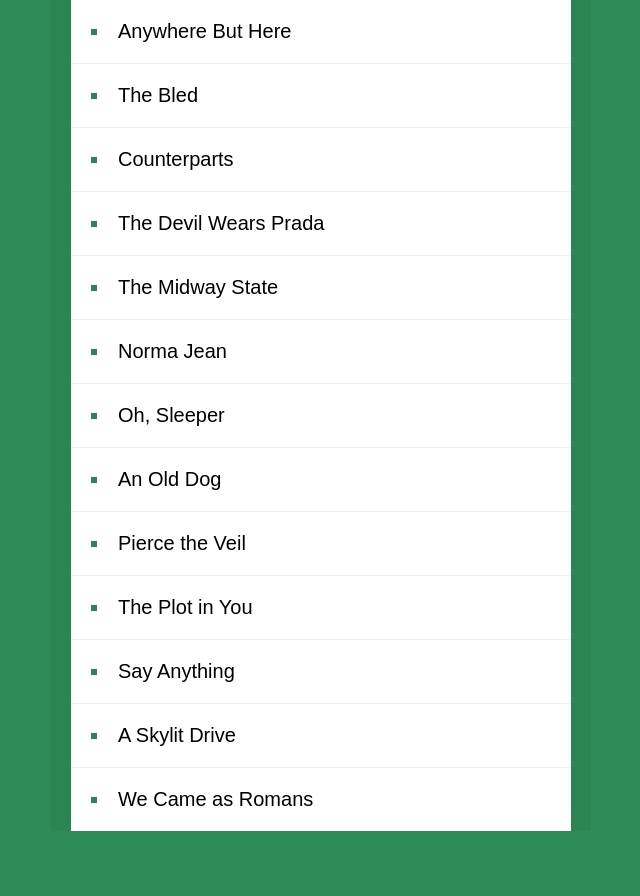
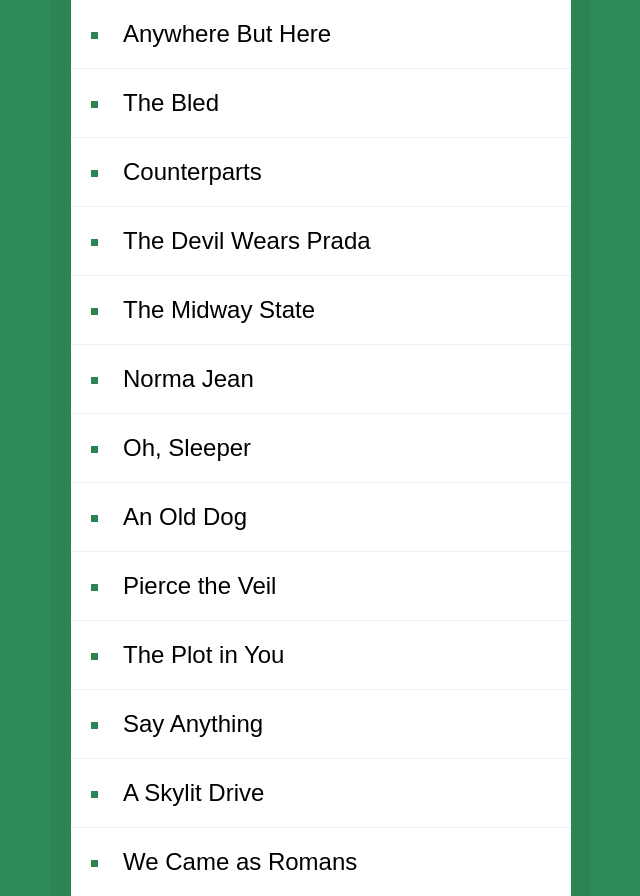
Before and after one commit to tweakdeveloper/WEB124-repo, a plain HTML site: page Javascript2/index.html in a window 1280 px wide. Shown: the whole page, without its empty margins (319-959 px from the left). Before the commit the page ends 831 px from the top, so only its background shows below. Drawn offline with Linux system fonts and the light colour scheme.

Commit message:
[Javascript2] increase font size

```diff
--- a/Javascript2/asset/main.css
+++ b/Javascript2/asset/main.css
@@ -14,6 +14,7 @@ Adapted from https://javascript30.com - Sorting band names without articles
 
 body {
   font-family: sans-serif;
+  font-size: 1.5rem;
   background-color: seagreen;
   display: flex;
   align-items: center;
@@ -22,7 +23,6 @@ body {
 
 #bands {
   list-style: inside square;
-  font-size: 20px;
   background: white;
   width: 500px;
   margin: auto;
```
Also changed, not shown: Javascript2/index.html (+1 -0 lines).
